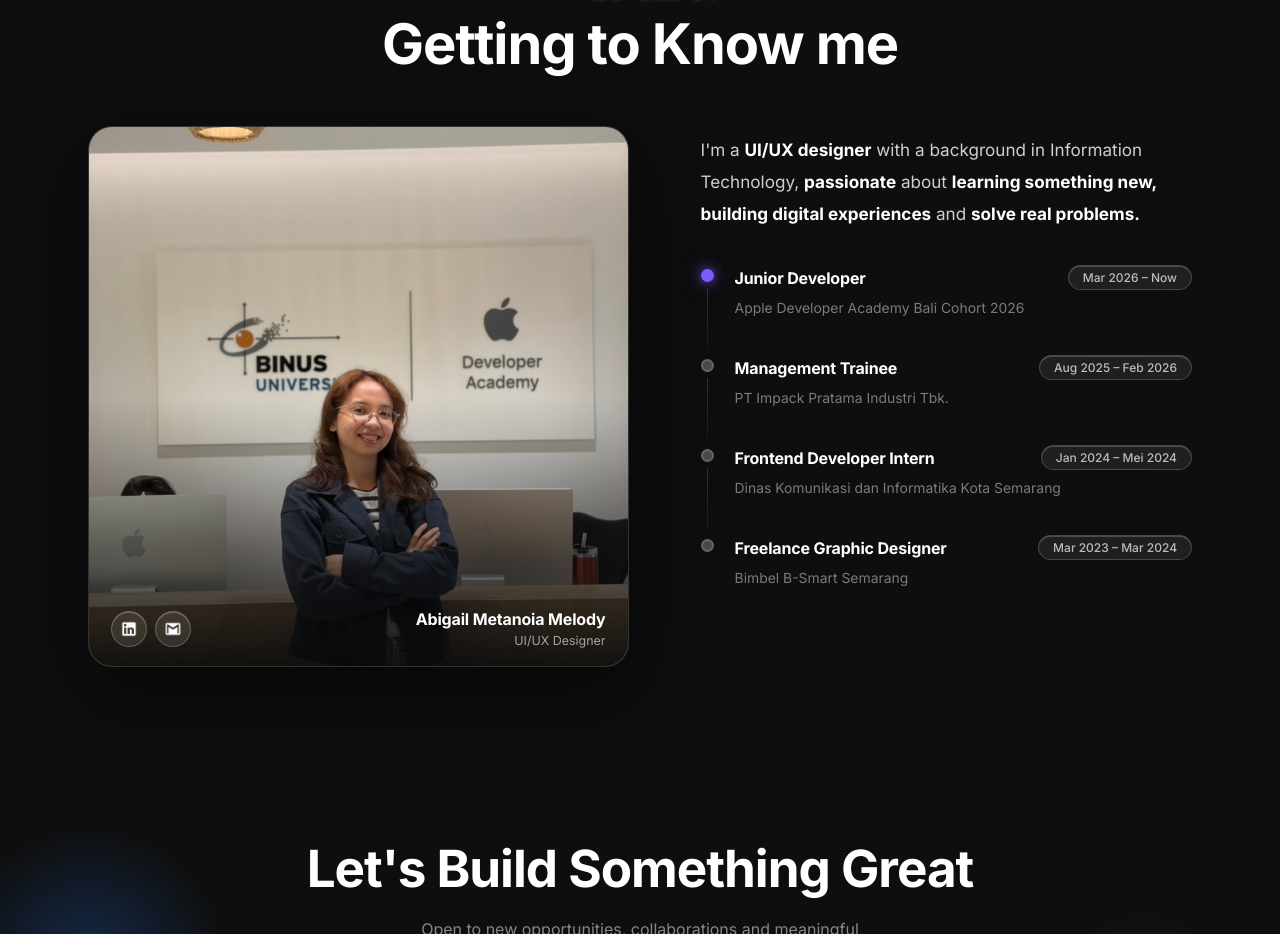
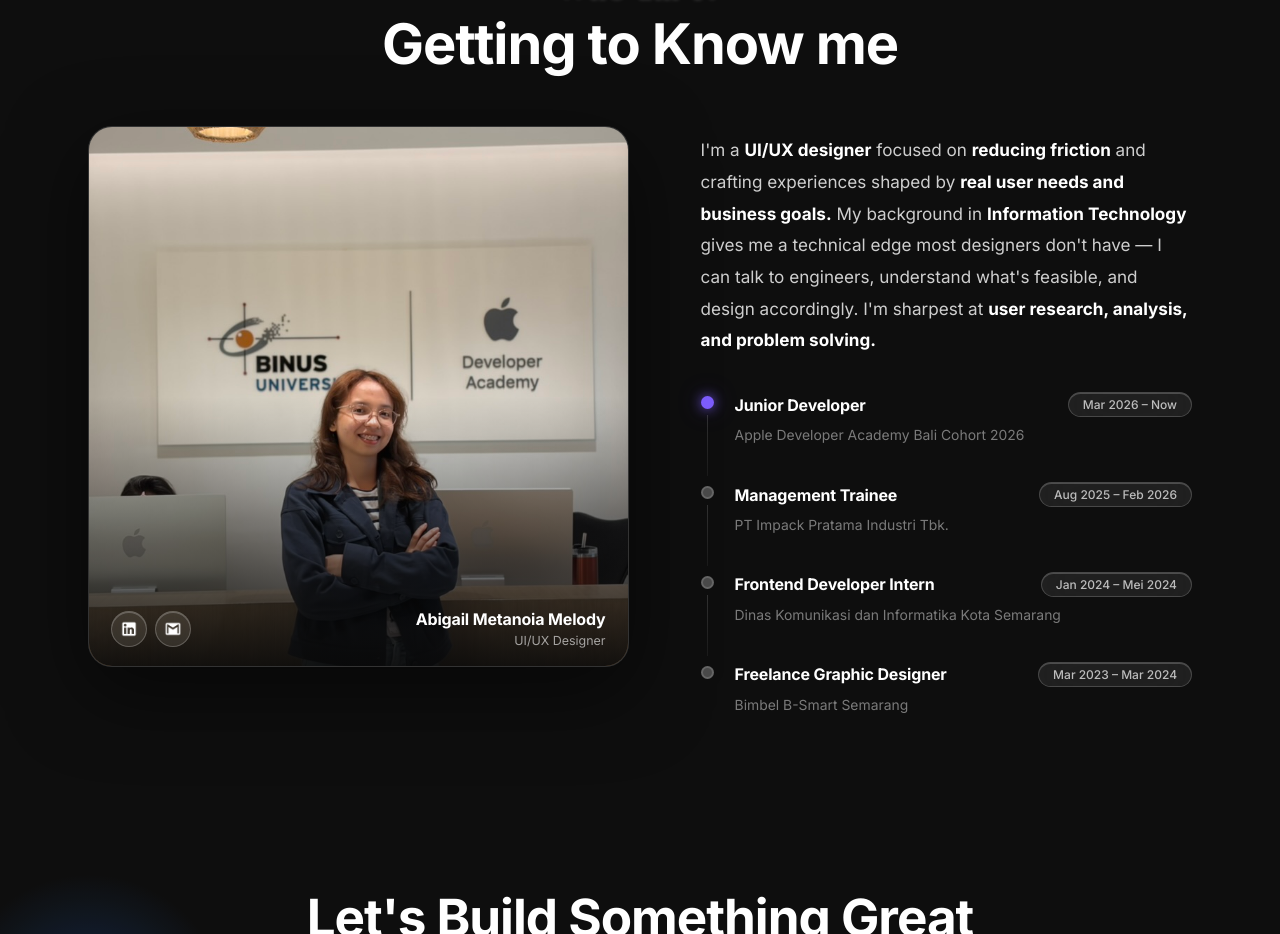
Before and after one commit to AbigailMetanoia/my-portfolio, a React (Vite) app: page / in a window 1280 px wide. Shown: the part 2380-3314 px from the top of the page. Built offline with nearby package versions, Linux system fonts and the light colour scheme; a web font is replaced by a local one.

Commit message:
typo title section

```diff
--- a/src/pages/ProjectPage.jsx
+++ b/src/pages/ProjectPage.jsx
@@ -34,7 +34,7 @@ export default function ProjectsPage() {
           letterSpacing: "-0.02em",
         }}
       >
-        My Recent Project
+        My Recent Projects
       </h1>
 
       {/* ── Filter chips ── */}
--- a/src/sections/About.jsx
+++ b/src/sections/About.jsx
@@ -212,11 +212,13 @@ export default function About() {
               textAlignLast: isMobile ? "left" : "auto",
             }}
           >
-            I'm a <strong style={{ color: "#fff" }}>UI/UX designer</strong> with a background in
-            Information Technology, <strong style={{ color: "#fff" }}>passionate</strong> about{" "}
-            <strong style={{ color: "#fff" }}>learning something new,</strong>{" "}
-            <strong style={{ color: "#fff" }}>building digital experiences</strong> and{" "}
-            <strong style={{ color: "#fff" }}>solve real problems.</strong>
+            I'm a <strong style={{ color: "#fff" }}>UI/UX designer</strong> focused on{" "}
+            <strong style={{ color: "#fff" }}>reducing friction</strong> and crafting experiences
+            shaped by <strong style={{ color: "#fff" }}>real user needs and business goals.</strong>{" "}
+            My background in <strong style={{ color: "#fff" }}>Information Technology</strong> gives
+            me a technical edge most designers don't have — I can talk to engineers, understand
+            what's feasible, and design accordingly. I'm sharpest at{" "}
+            <strong style={{ color: "#fff" }}>user research, analysis, and problem solving.</strong>
           </p>
 
           <ExperienceTimeline />
```
